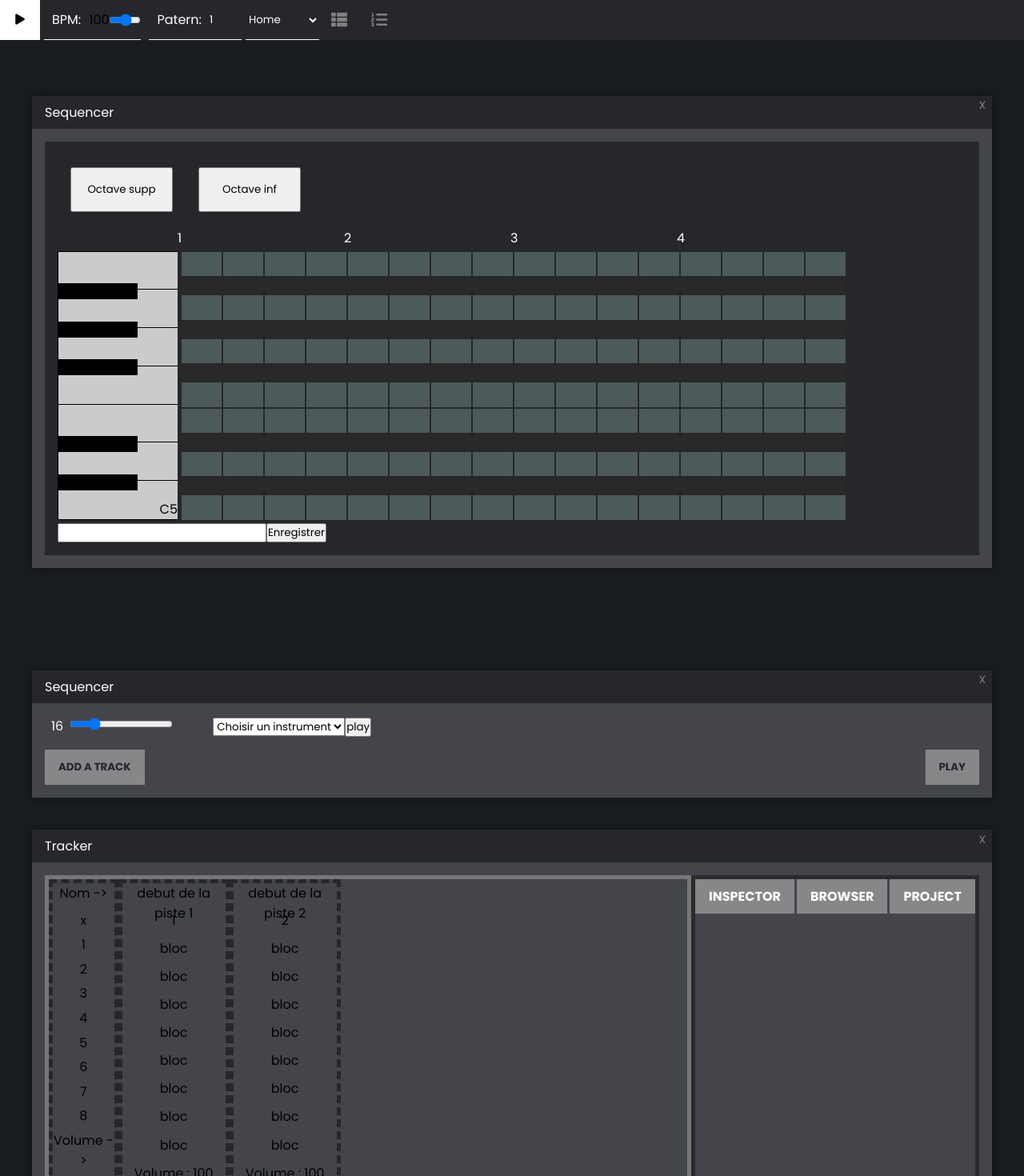
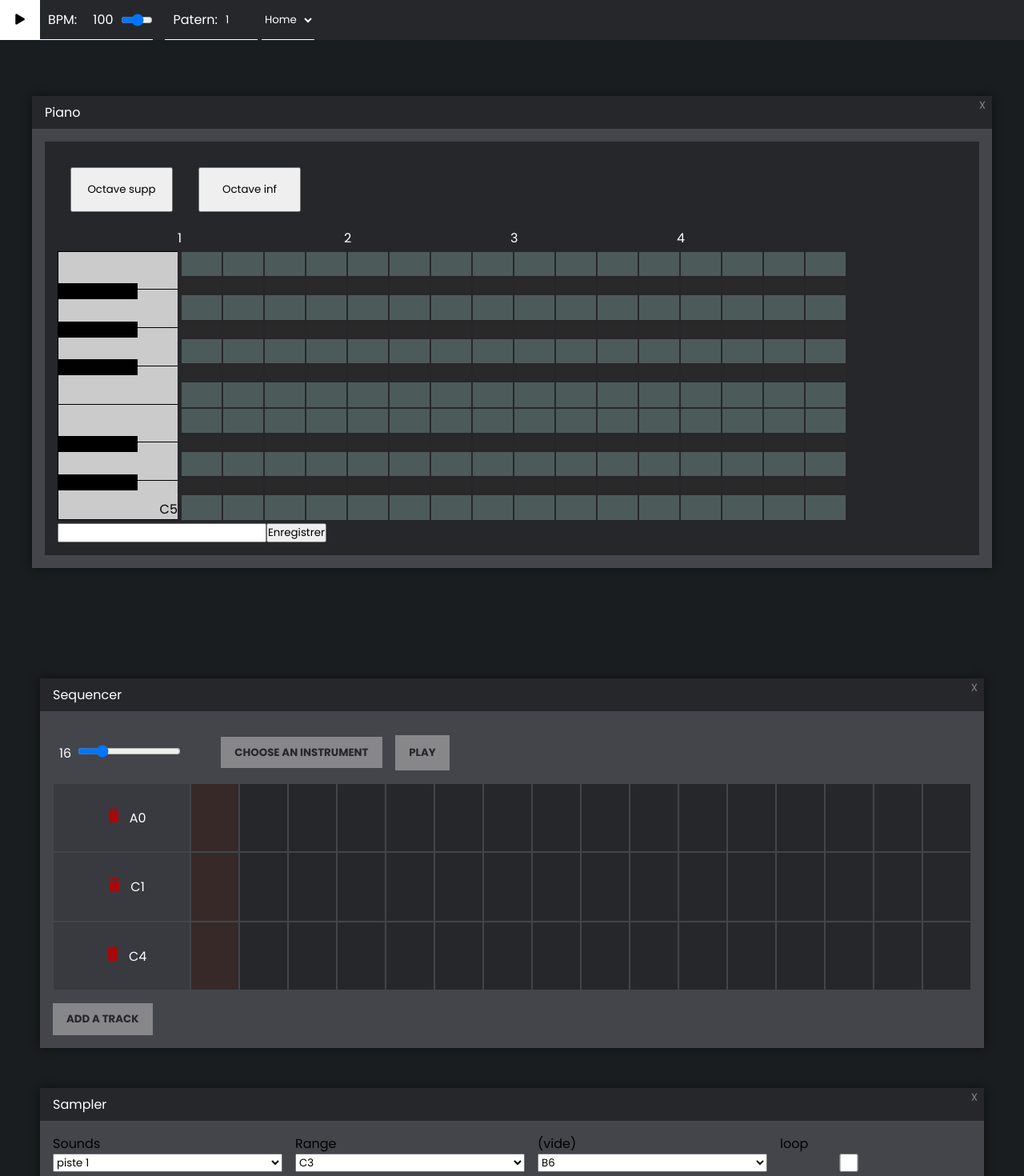
Before and after one commit to Procaillass/JamRacker, a React (Create React App) app: page / in a window 1280 px wide. Shown: the top 1470 px of the page at 80% size. Built offline with nearby package versions, Linux system fonts and the light colour scheme.

Commit message:
add component MenuNav and change css

```diff
--- a/package.json
+++ b/package.json
@@ -11,6 +11,8 @@
     "node-sass": "^4.14.1",
     "react": "^16.13.1",
     "react-dom": "^16.13.1",
+    "react-router": "^5.2.0",
+    "react-router-dom": "^5.2.0",
     "react-scripts": "^3.4.3",
     "sass-loader": "^10.0.2",
     "tone": "^14.7.39"
--- a/src/App.js
+++ b/src/App.js
@@ -1,17 +1,20 @@
 import React, { useState } from 'react';
+import { BrowserRouter as Router, Route, Switch, Link} from "react-router-dom";
+import { useHistory } from 'react-router';
 import './App.scss';
+import './box.scss';
+/**Components*/
 import StepSequencer from './Components/StepSequencer/StepSequencer';
 import Sampler from './Components/Sampler/Sampler';
 import Tracker from './Components/Tracker/Tracker';
 import AudioGenerator from './Components/AudioGenerator/AudioGenerator';
-/**Context for sequencer */
+import PianoRoll from './Components/PianoRoll/PianoRoll'
+import MenuNav from './Components/MenuNav/MenuNav'
+/**Context*/
 import { BpmProvider } from './context/bpmContext';
 import { InstrumentProvider } from './context/instrumentContext';
 import { StepSeqProvider } from './context/stepSequencerContext';
 import { TrackerProvider } from './context/trackerContext';
-
-import './box.scss';
-import PianoRoll from './Components/PianoRoll/PianoRoll'
 import { PianoProvider } from './context/PianoContext';
 import { MusicalNotesProvider } from './context/MusicalNotesContext';
 
@@ -74,6 +77,24 @@ function App() {
       { name: "C6", midi: 84 }, { name: "C#6", midi: 85 }, { name: "D6", midi: 86 }, { name: "D#6", midi: 87 }, { name: "E6", midi: 88 }, { name: "F6", midi: 89 }, { name: "F#6", midi: 90 }, { name: "G6", midi: 91 }, { name: "G#6", midi: 92 }, { name: "A6", midi: 93 }, { name: "A#6", midi: 94 }, { name: "B6", midi: 95 },
       { name: "C7", midi: 96 }, { name: "C#7", midi: 97 }, { name: "D7", midi: 98 }, { name: "D#7", midi: 99 }, { name: "E7", midi: 100 }, { name: "F7", midi: 101 }, { name: "F#7", midi: 102 }, { name: "G7", midi: 103 }, { name: "G#7", midi: 104 }, { name: "A7", midi: 105 }, { name: "A#7", midi: 106 }, { name: "B7", midi: 107 },
       { name: "C8", midi: 108 }, { name: "C#8", midi: 109 }
+    ],
+
+    tracks: [
+      {
+        name:"A0",
+        duration: 0,
+        steps: generateSteps()
+      },
+      {
+        name:"c1",
+        duration: 0,
+        steps: generateSteps()
+      },
+      {
+        name:"c4",
+        duration: 0,
+        steps: generateSteps()
+      }
     ]
 });
 
@@ -97,12 +118,13 @@ const [dataTracks, setDataTracks] = useState({
     })
   }
 
-  const handleInstrument = (event) => {
+  /* const handleInstrument = (event) => {
     const instrument = event.target.value
     setDataInstrument({
       instrument
     })
-  }
+  } */
+
 
   return (
     <MusicalNotesProvider value={musicalNotes}>
@@ -111,6 +133,7 @@ const [dataTracks, setDataTracks] = useState({
       <InstrumentProvider value={{ dataInstrument, setDataInstrument }}>
         <StepSeqProvider value={{ dataStepSeq,setdataStepSeq, dataTracks, setDataTracks}}>
         <TrackerProvider value={{ dataTracker, setDataTracker}}>
+          <Router besename="/">
             <div className="App">
               <header className="header">
                 <button className="header_play-button"><i className="fas fa-play"></i></button>
@@ -123,33 +146,37 @@ const [dataTracks, setDataTracks] = useState({
                   <p>Patern:</p>
                   <input defaultValue="1" min="1" max="300" type="number"></input>
                 </div>
-              <select onChange={handleInstrument} className="header_select">
-                <option selected>Home</option>
-                <option>Sequencer</option>
-                <option>Playlist</option>
-              </select>
-        <nav className="header_nav">
+                <MenuNav/>
+                {/* <nav className="header_nav">
                   <ul className="header_nav-list">
                     <li title="Step Sequencer"><i className="fas fa-th-list"></i></li>
                     <li title="Tracker"><i className="fas fa-list-ol"></i></li>
                   </ul>
-        </nav>
+                </nav> */}
               </header>
 
               <main>
                 <>
                   {/* <Pattern/> ici => objet contenant les pattern */}
+                   {/* Route et composant */}
+                  <Switch>
+                    <Route exact path="/">
                         <div className="piano_global"><PianoRoll /></div>
                         <StepSequencer />
-                <Tracker />
-
-
                         <Sampler />
                         <AudioGenerator />
-                {/* Route et composant */}
+                    </Route>
+                  </Switch>
+                  <Switch>
+                    <Route exact path="/playlist">
+                      <Tracker />
+                    </Route>
+                  </Switch>
                 </>
               </main>
             </div>
+
+          </Router>
           </TrackerProvider>
         </StepSeqProvider>
       </InstrumentProvider>
--- a/src/App.scss
+++ b/src/App.scss
@@ -80,8 +80,10 @@ body {
     display: flex;
     align-items: center;
     border-bottom: 1px solid $light-color;
-    margin: 0 5px;
-    p {
+    margin-right: 10px;
+    flex-basis: 10%; //Fixer une largeur pour le changement du range
+    p,
+    label{
       color: $light-color;
       margin: 0 10px;
     }
--- a/src/Components/Instrument/Instrument.jsx
+++ b/src/Components/Instrument/Instrument.jsx
@@ -24,7 +24,7 @@ function Instrument() {
    * -------------
    */
 
-  const [inst, setInst] = useState(new Tone.Synth().toDestination());
+  const [inst, setInst] = useState();
 
   /*
    * -------------
@@ -85,9 +85,9 @@ function Instrument() {
     */
 
 return (
-  <div className="instrument">
+  <div className="sequencer__addtrack instrument">
       <select onChange={handleInstrument} name="" id="">
-        <option value="">Choisir un instrument</option>
+        <option value="">choose an instrument</option>
         <option value="Synth">Synth</option>
         <option value="AMSynth">AMSynth</option>
         <option value="PluckSynth">PluckSynth</option>
--- a/src/Components/Instrument/Instrument.scss
+++ b/src/Components/Instrument/Instrument.scss
@@ -1,3 +1,4 @@
 .instrument {
     margin: 0 25px 0 50px;
+    padding: 0 0 1rem 0;
 }
--- /dev/null
+++ b/src/Components/MenuNav/MenuNav.jsx
@@ -0,0 +1,39 @@
+import React from "react";
+import { useHistory } from "react-router";
+
+function MenuNav() {
+
+    /*
+    * -------------
+    * History
+    * -------------
+    */
+
+    const history = useHistory();
+
+    /*
+    * -------------
+    * HANDLERS
+    * -------------
+    */
+
+    const handleChangeSelect = (e) => {
+        const path = e.target.value
+        history.push(path);
+    }
+
+     /*
+    * -------------
+    * RENDER
+    * -------------
+    */
+
+    return (
+        <select onChange={handleChangeSelect} className="header_select">
+            <option selected value="/">Home</option>
+            <option value="/playlist">Playlist</option>
+        </select>
+    )
+}
+
+export default MenuNav;
--- a/src/Components/Play/Play.jsx
+++ b/src/Components/Play/Play.jsx
@@ -1,6 +1,7 @@
 
 import React, { useState, useEffect, useRef, useContext } from "react";
 import instrumentContext from "../../context/instrumentContext";
+import "./Play.scss";
 import * as Tone from 'tone';
 import PlayContext from "../../context/playContext";
 import StepSeqContext from "../../context/stepSequencerContext";
@@ -131,6 +132,6 @@ function Play() {
     * -------------
     */
 
-    return ( <button className="play" onClick={handlePlaying}>{playing ? "stop" : "play"}</button> );
+    return ( <button className="play__button" onClick={handlePlaying}>{playing ? "stop" : "play"}</button> );
 }
 export default Play;
--- /dev/null
+++ b/src/Components/Play/Play.scss
@@ -0,0 +1,13 @@
+.play {
+    &__button{
+        padding: .7rem 1rem;
+        margin-top: 1rem;
+        transition: all 0.5s ease;
+        background-color: #87878a;
+        color: #26272b;
+        border: 1px solid #87878a;
+        text-transform: uppercase;
+        font-weight: bold;
+    }
+
+}
--- a/src/Components/StepSequencer/StepSequencer.jsx
+++ b/src/Components/StepSequencer/StepSequencer.jsx
@@ -30,7 +30,7 @@ function StepSequencer() {
       const newNotes = dataTracks.notes.push(
         {
           name:trackNote,
-          duration: 2,
+          duration: 0,
           time: (60 / bpm) * stepIdx,
           steps:stepIdx
         }
@@ -92,7 +92,6 @@ function StepSequencer() {
     ev.preventDefault();
     if (ev.target.value !== "") {
       const note = ev.target.value;
-      console.log("noteAdd",note);
      /*  midi = document.querySelector(".test").getAttribute('name') */
       const newTrack = { name: note, duration: 0, steps: generateSteps(steps) };
       setdataStepSeq({ ...dataStepSeq, tracks: [...dataStepSeq.tracks, newTrack] });
@@ -178,7 +177,7 @@ function StepSequencer() {
       </div>
 
       <div className="box__content">
-        <div className="box__action">
+        <div className="sequencer__controls">
           <div>
             <label>{steps}</label>
             <input className="box__stepsrange" type="range" min="4" max="64" step="4" ref={stepsFld} onChange={handleSteps} value={steps} />
@@ -189,7 +188,7 @@ function StepSequencer() {
 
           <div className="sequencer__row" key={trackIdx + "_" + track.name}>
             <div className="sequencer__sound">
-              <button className="btn__removeTrack" onClick={() => { if (window.confirm('Are you sure you want to delete the track ?')) { handleRemoveTrack(track.name) } }}>Remove sound</button>
+              <button className="btn__remove" onClick={() => { if (window.confirm('Are you sure you want to delete the track ?')) { handleRemoveTrack(track.name) } }}><svg xmlns="http://www.w3.org/2000/svg" viewBox="0 0 24 24" fill="#a7080b" width="24px" height="24px"><path d="M0 0h24v24H0z" fill="none"/><path d="M6 19c0 1.1.9 2 2 2h8c1.1 0 2-.9 2-2V7H6v12zM19 4h-3.5l-1-1h-5l-1 1H5v2h14V4z"/></svg></button>
               <span>{track.name}</span>
             </div>
             <div data-step={steps} className="sequencer__track">
@@ -210,10 +209,10 @@ function StepSequencer() {
             <option value="">Add a track</option>
             {notesList.map((note, index) =>
               tracks.map(el => el.name).includes(note.name) === false &&
-              <option className="test" key={index + '_' + note.name} value={note.name} name={note.midi}>{note.name}</option>
+              <option key={index + '_' + note.name} value={note.name} name={note.midi}>{note.name}</option>
             )}
           </select>
-          <button className="sequencer__play" onClick={handlePlaying}>{playing ? "stop" : "play"}</button>
+          {/* <button className="sequencer__play" onClick={handlePlaying}>{playing ? "stop" : "play"}</button> */}
         </div>}
 
       </div>
--- a/src/Components/StepSequencer/StepSequencer.scss
+++ b/src/Components/StepSequencer/StepSequencer.scss
@@ -57,7 +57,6 @@ $text: #87878a;
 
 }
 
-
 .sequencer {
   margin: 50px;
 
@@ -68,7 +67,7 @@ $text: #87878a;
   &__sound {
     display: flex;
     align-items: center;
-    justify-content: space-between;
+    justify-content: center;
     background: $sequencer_sound_bg;
     border: 1px solid $box_bg;
     color: white;
@@ -132,9 +131,6 @@ $text: #87878a;
     grid-template-columns: repeat(64, 1fr);
   }
 
-
-
-
   &__step {
     padding-top: calc(100% - 2px);
     border: 1px solid $box_bg;
@@ -153,6 +149,7 @@ $text: #87878a;
 
   &__controls {
     display: flex;
+    align-items: center;
 
     select:first-child {
       margin-right: auto;
@@ -164,7 +161,7 @@ $text: #87878a;
       background: none;
     }
 
-    select ,button {
+    select ,button{
       padding: .7rem 1rem;
       margin-top: 1rem;
       transition: all 0.5s ease;
@@ -185,5 +182,26 @@ $text: #87878a;
         outline:0;
       }
     }
+    .play__button {
+      margin: 0 0 0 1rem;
+    }
   }
+  .btn__remove {
+    padding: .7rem .5rem;
+    transition: all 0.5s ease;
+    background-color: transparent;
+    border: none;
+
+    /* &:hover {
+      background-color: $box_bar;
+      border: 1px solid $box_bar;
+      color: $text;
+    } */
+
+    &:focus {
+      box-shadow: 0px 0px 5px rgba(0,0,0,0.5);
+      outline:0;
+    }
+  }
+
 }
--- a/src/components/PianoRoll/PianoRoll.js
+++ b/src/components/PianoRoll/PianoRoll.js
@@ -65,7 +65,7 @@ export default function PianoRoll() {
   return (
     <div class="box">
       <div className="box__bar">
-        <div className="box__title">Sequencer</div>
+        <div className="box__title">Piano</div>
         <button className="box__close" onClick={handleClose}>X</button>
       </div>
       <div className="box__content">
```
Also changed, not shown: 1 other file (tests, documents, lock files or other folders). Lines whose indentation alone changed are shown as unchanged.
